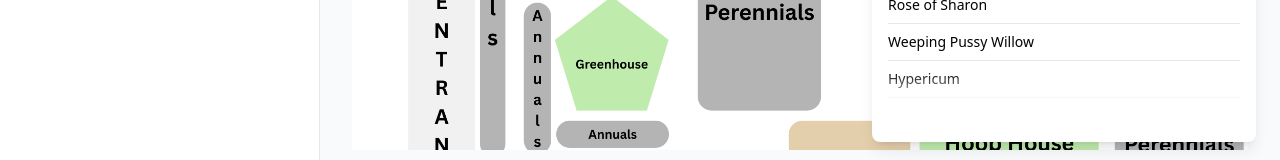
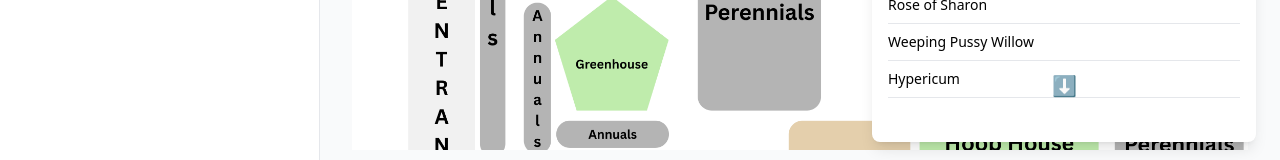
Before and after one commit to ldphillips7-ship-it/garden-map, a React (Create React App) app: page / in a window 1280 px wide. Both pictures are taken after a click on the button 974 px from the left and 400 px from the top of the page. Shown: the part 634-794 px from the top of the page. Built offline with nearby package versions, Linux system fonts and the light colour scheme.

Commit message:
add scroll arrow indicator

```diff
--- a/src/App.js
+++ b/src/App.js
@@ -495,8 +495,10 @@ function App() {
                     ))}
                   </ul>
                   {sectionPlants.length > 4 && (
-                    <div className="pointer-events-none absolute bottom-0 left-0 right-0 h-10 bg-gradient-to-t from-white to-transparent" />
-                  )}
+  <div className="pointer-events-none absolute bottom-0 left-0 right-0 flex justify-center pb-1">
+    <span className="text-sky-500 text-xl animate-bounce">⬇</span>
+  </div>
+)}
                 </div>
                 {sectionPlants.length === 0 && <p className="text-sm text-gray-500 italic">No plants currently available in this section.</p>}
               </>
```
